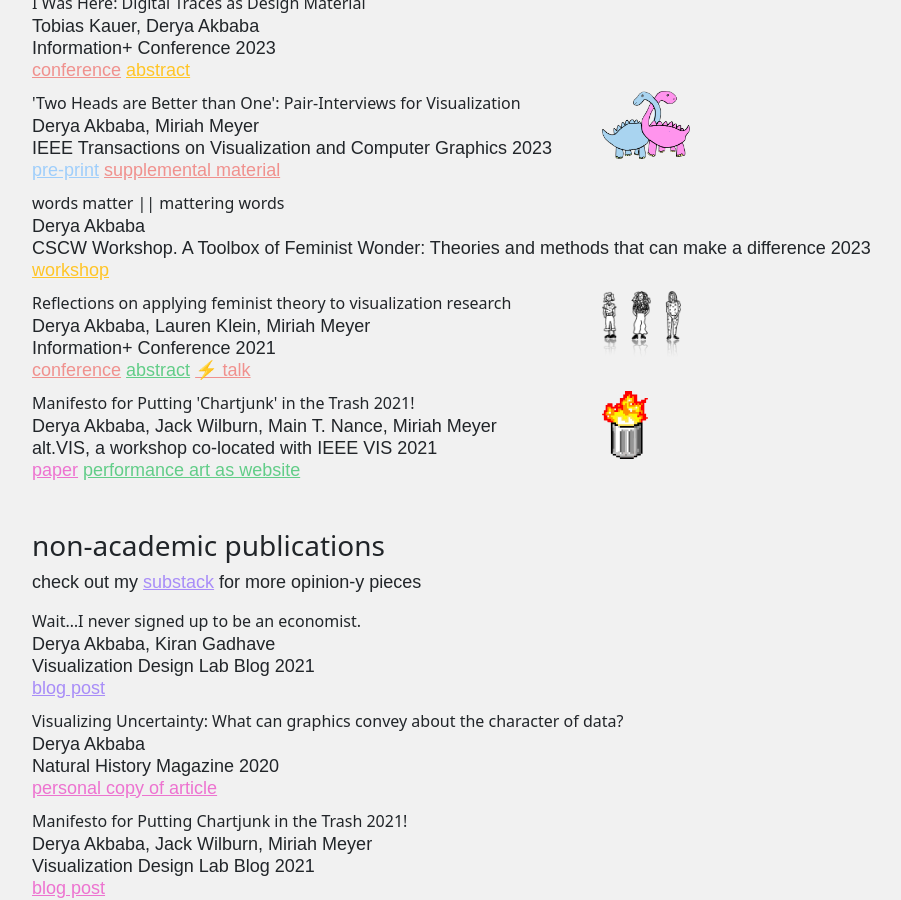
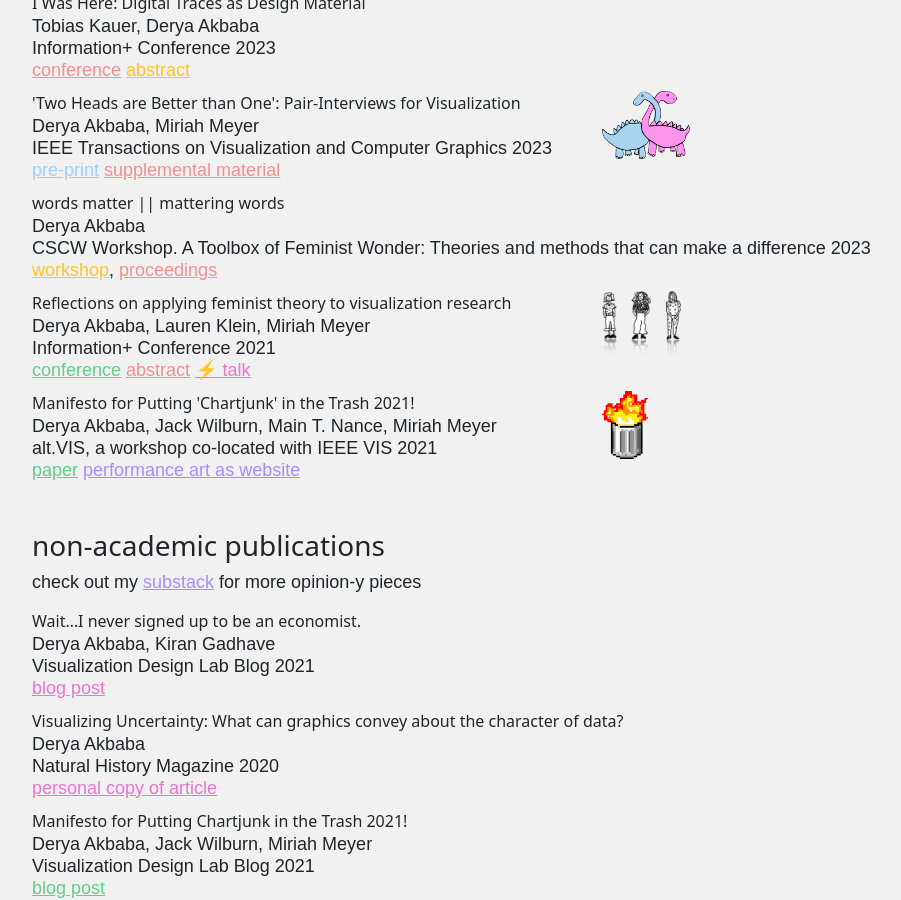
Before and after one commit to gotdairyya/gotdairyya.github.io, a Jekyll site: the page built from cv.md, in a window 1280 px wide and 900 px high, scrolled down 654 px. Shown: the whole window, without its empty margins (50-951 px from the left). Built offline with Jekyll 4.4.1, drawn with Linux system fonts in a browser that asks for light colours; some web fonts are replaced.

Commit message:
Update cscw

```diff
--- a/_data/shortpubs.yml
+++ b/_data/shortpubs.yml
@@ -34,7 +34,7 @@
   journal: "CSCW Workshop. A Toolbox of Feminist Wonder: Theories and methods that can make a difference"
   year: 2023
   date: 2023-09
-  links: <a href="https://blogg.sh.se/a-toolbox-of-feminist-wonder/">workshop</a>
+  links: <a href="https://blogg.sh.se/a-toolbox-of-feminist-wonder/">workshop</a>, <a href="https://dl.acm.org/doi/abs/10.1145/3584931.3611295">proceedings</a>
 - title: "A speculative feminist knowledge elicitation system"
   authors: "Derya Akbaba*, Eirini Kaklopoulou *"
   journal: "Workshop at AI for Humanity and Society 2023"
```
